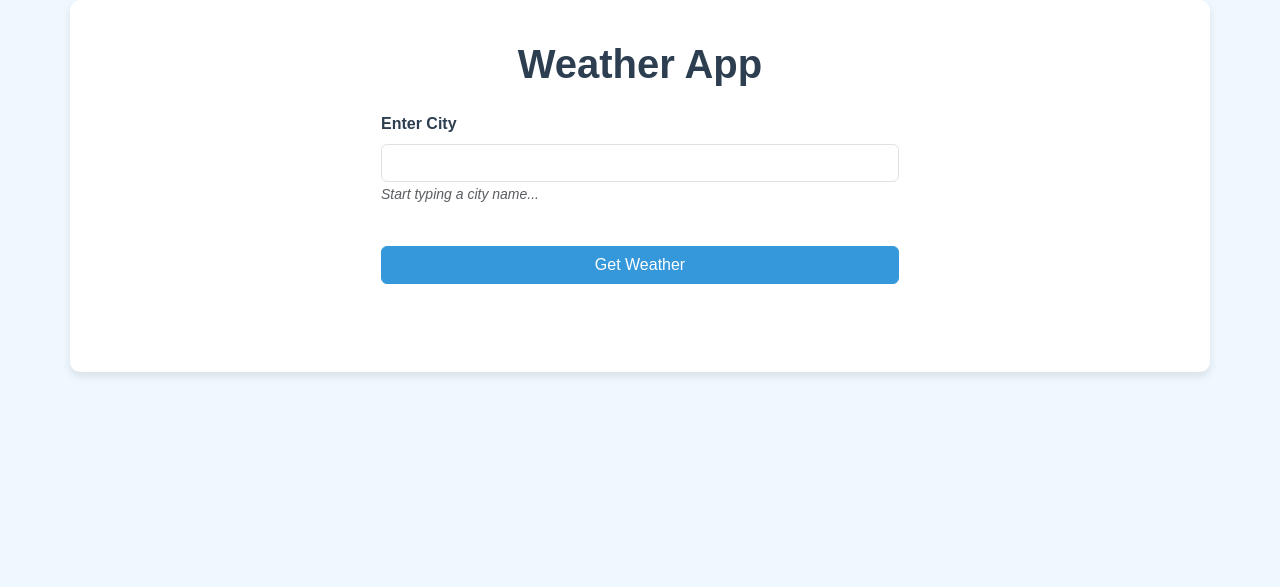
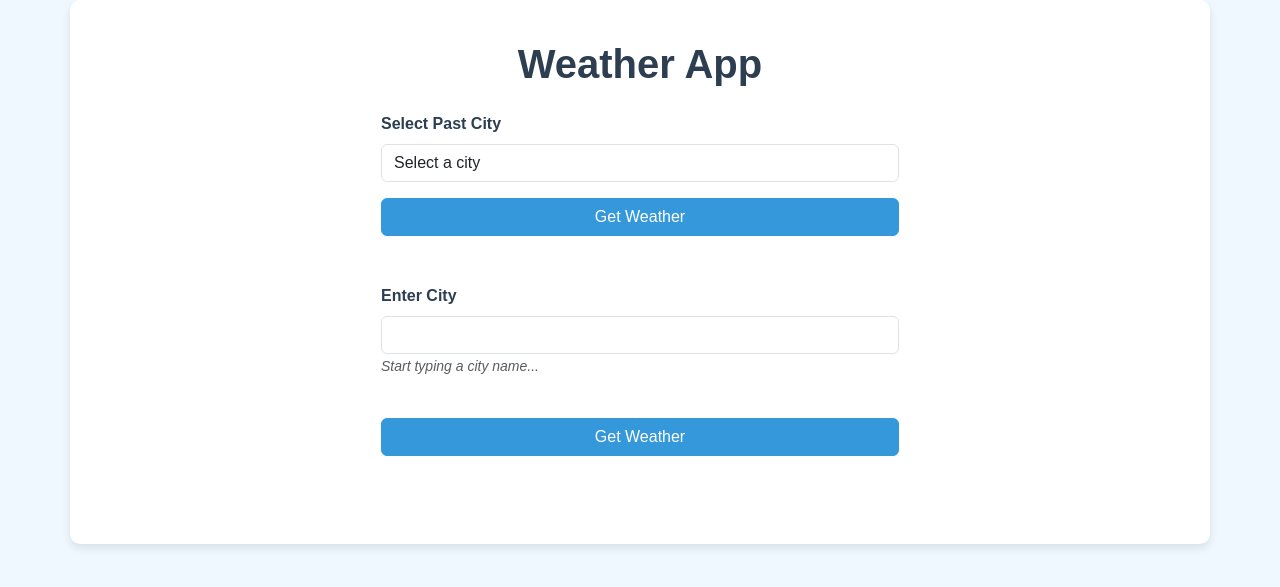
Before and after one commit to PrajwalG12121998/weather_app, a Django app: page /accounts/home/ in a window 1280 px wide. Shown: the top 587 px of the page. Run offline with Django 4.2, Linux system fonts and the light colour scheme; a user stored in the database is signed in; data comes from the database, SQL or seed files in the repository; both versions use the stored data as it was after the commit; some libraries are stand-ins or nearby versions.

Commit message:
Correctly fetching the past seraches

```diff
--- a/weather_app/accounts/templates/home.html
+++ b/weather_app/accounts/templates/home.html
@@ -25,7 +25,26 @@
     <div class="container">
         <h1 class="text-center mb-4">Weather App</h1>
 
-        <!-- Weather Form -->
+        <!-- Dropdown to select past city searches -->
+        <form method="POST" class="mb-5">
+            {% csrf_token %}
+            <div class="row">
+                <div class="col-md-6 offset-md-3">
+                    <div class="mb-3">
+                        <label for="past_city" class="form-label">Select Past City</label>
+                        <select name="past_city" id="past_city" class="form-control">
+                            <option value="">Select a city</option>
+                            {% for search in past_searches %}
+                                <option value="{{ search.city }}">{{ search.city }}</option>
+                            {% endfor %}
+                        </select>
+                    </div>
+                    <button type="submit" class="btn btn-primary w-100">Get Weather</button>
+                </div>
+            </div>
+        </form>
+
+        <!-- Weather Form to Search New City -->
         <form method="POST" class="mb-5">
             {% csrf_token %}
             <div class="row">
@@ -45,11 +64,11 @@
         {% if weather %}
             <div class="weather-info">
                 <h2 class="text-center">Weather Information</h2>
-                <p><strong>Location:</strong> {{ weather.name }}</p>
-                <p><strong>Temperature:</strong> {{ weather.main.temp }}°C</p>
-                <p><strong>Weather:</strong> {{ weather.weather.0.description }}</p>
-                <p><strong>Humidity:</strong> {{ weather.main.humidity }}%</p>
-                <p><strong>Wind Speed:</strong> {{ weather.wind.speed }} m/s</p>
+                <p><strong>Location:</strong> {{ weather.city }}</p>
+                <p><strong>Temperature:</strong> {{ weather.temperature }}°C</p>
+                <p><strong>Weather:</strong> {{ weather.weather_description }}</p>
+                <p><strong>Humidity:</strong> {{ weather.humidity }}%</p>
+                <p><strong>Wind Speed:</strong> {{ weather.wind_speed }} m/s</p>
             </div>
         {% endif %}
     </div>
@@ -88,7 +107,32 @@
                         method: 'GET',
                         data: { 'lat': lat, 'lon': lon },
                         success: function(data) {
-                            //alert('Weather fetched successfully!');
+                            // You can choose to alert or log the response
+                        }
+                    });
+                }
+            });
+
+            // Handling selection from the dropdown for past cities
+            $('#past_city').change(function() {
+                var selectedCity = $(this).val();
+
+                if (selectedCity) {
+                    $.ajax({
+                        url: '{% url "fetch_weather_from_db" %}',
+                        method: 'GET',
+                        data: { 'city': selectedCity },
+                        success: function(data) {
+                            // Display weather data from the selected city
+                            $('#city').val(data.city);  // Display selected city in the input box
+                            $('#weather_info').html(`
+                                <h2>Weather Information</h2>
+                                <p><strong>Location:</strong> ${data.city}</p>
+                                <p><strong>Temperature:</strong> ${data.temperature}°C</p>
+                                <p><strong>Weather:</strong> ${data.weather_description}</p>
+                                <p><strong>Humidity:</strong> ${data.humidity}%</p>
+                                <p><strong>Wind Speed:</strong> ${data.wind_speed} m/s</p>
+                            `);
                         }
                     });
                 }
--- a/weather_app/accounts/urls.py
+++ b/weather_app/accounts/urls.py
@@ -7,5 +7,6 @@ urlpatterns = [
     path('logout/', views.user_logout, name='logout'),
     path('home/', views.home, name='home'),
     path('fetch-cities/', views.fetch_cities, name='fetch_cities'),
-    path('fetch-weather/', views.fetch_weather, name='fetch_weather')
+    path('fetch-weather/', views.fetch_weather, name='fetch_weather'),
+    path('fetch_weather_from_db/', views.fetch_weather_from_db, name='fetch_weather_from_db')
 ]
--- a/weather_app/accounts/views.py
+++ b/weather_app/accounts/views.py
@@ -63,38 +63,62 @@ def fetch_cities(request):
     city_list = [{'name': city['city'], 'lat': city['latitude'], 'lon': city['longitude']} for city in cities]
     return JsonResponse({'cities': city_list})
 
+def fetch_weather_from_db(request):
+    city = request.GET.get('city')
+    weather_data = WeatherRequest.objects.filter(user=request.user, city=city).first()
+
+    if weather_data:
+        data = {
+            'city': weather_data.city,
+            'temperature': weather_data.temperature,
+            'weather_description': weather_data.weather_description,
+            'humidity': weather_data.humidity,
+            'wind_speed': weather_data.wind_speed,
+        }
+        return JsonResponse(data)
+    else:
+        return JsonResponse({'error': 'Weather data not found'}, status=404)
+
 @login_required
 def home(request):
     weather_data = None
+    past_searches = WeatherRequest.objects.filter(user=request.user)  # Fetch past searches for the logged-in user
+
     if request.method == 'POST':
-        city_name = request.POST['city']
-        geo_url = f"{GEO_API_URL}/cities?minPopulation=10000&namePrefix={city_name}"
-        response = requests.get(geo_url, headers=GEO_API_HEADERS)
-        city_data = response.json().get('data', [])[0]  # Fetch city data
+        if 'city' in request.POST:  # User is requesting new weather data
+            city_name = request.POST['city']
+            geo_url = f"{GEO_API_URL}/cities?minPopulation=10000&namePrefix={city_name}"
+            response = requests.get(geo_url, headers=GEO_API_HEADERS)
+            city_data = response.json().get('data', [])[0]  # Fetch city data
 
-        if city_data:
-            lat = city_data['latitude']
-            lon = city_data['longitude']
+            if city_data:
+                lat = city_data['latitude']
+                lon = city_data['longitude']
 
-            # Fetch weather data based on latitude and longitude
-            weather_url = f"{WEATHER_API_URL}?lat={lat}&lon={lon}&appid={settings.OPENWEATHERMAP_API_KEY}&units=metric"
-            weather_response = requests.get(weather_url)
-            weather_data = weather_response.json()
+                # Fetch weather data based on latitude and longitude
+                weather_url = f"{WEATHER_API_URL}?lat={lat}&lon={lon}&appid={settings.OPENWEATHERMAP_API_KEY}&units=metric"
+                weather_response = requests.get(weather_url)
+                weather_data = weather_response.json()
 
-            # Save the weather request data into the database
-            weather_request = WeatherRequest(
-                user=request.user,  # Store the logged-in user
-                city=city_name,
-                latitude=lat,
-                longitude=lon,
-                temperature=weather_data['main']['temp'],
-                weather_description=weather_data['weather'][0]['description'],
-                humidity=weather_data['main']['humidity'],
-                wind_speed=weather_data['wind']['speed'],
-            )
-            weather_request.save()
+                # Save the weather request data into the database
+                weather_request = WeatherRequest(
+                    user=request.user,  # Store the logged-in user
+                    city=city_name,
+                    latitude=lat,
+                    longitude=lon,
+                    temperature=weather_data['main']['temp'],
+                    weather_description=weather_data['weather'][0]['description'],
+                    humidity=weather_data['main']['humidity'],
+                    wind_speed=weather_data['wind']['speed'],
+                )
+                weather_request.save()
+                weather_data = weather_request
 
-    return render(request, 'home.html', {'weather': weather_data})
+        elif 'past_city' in request.POST:  # User selects a city from past searches
+            past_city_name = request.POST['past_city']
+            weather_data = WeatherRequest.objects.filter(user=request.user, city=past_city_name).first()
+
+    return render(request, 'home.html', {'weather': weather_data, 'past_searches': past_searches})
 
 @login_required
 def user_logout(request):
```
Also changed, not shown: weather_app/db.sqlite3.
